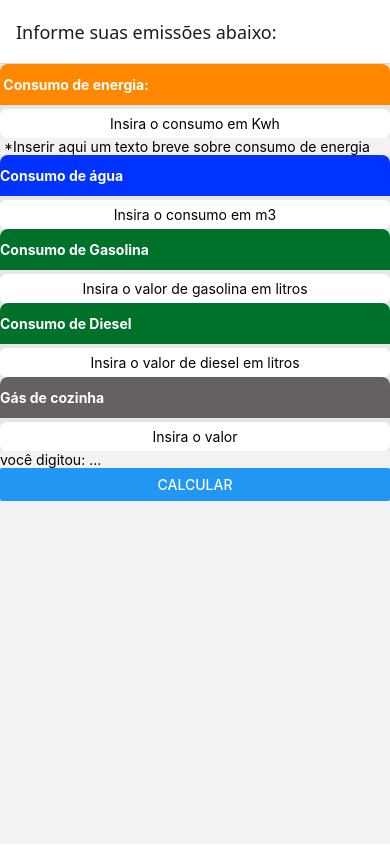
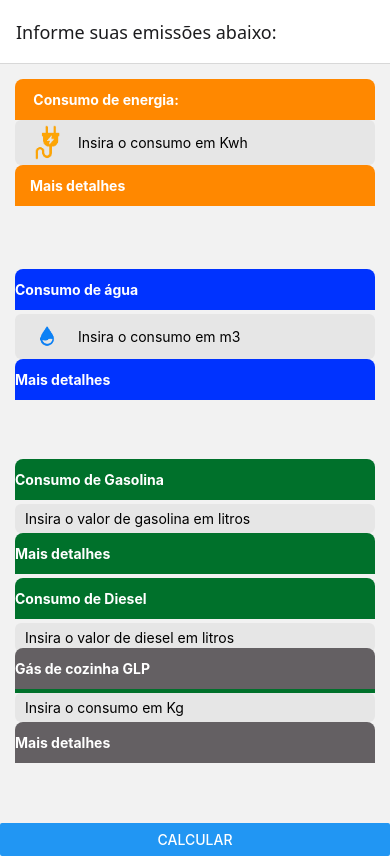
Before and after one commit to marcspaulo/conversor_gee, a React Native app: screen /TelaInicial in a window 390 px wide. Built offline with nearby package versions, Linux system fonts and the light colour scheme.

Commit message:
Estilização do projeto e  responsividade da tela

```diff
--- a/src/telas/entradaemissoes/Entradaemissoes.js
+++ b/src/telas/entradaemissoes/Entradaemissoes.js
@@ -1,7 +1,8 @@
 /* Tela onde será informado os consumos*/
 
 import React, { useState } from 'react';
-import { View, Text, TextInput, Button, StyleSheet, Image } from 'react-native';
+import { View, Text, TextInput, Button, StyleSheet, Image, ScrollView, } from 'react-native';
+import { SafeAreaView } from 'react-native-safe-area-context'
 import styles from './style';
 
 
@@ -14,13 +15,27 @@ export default function Entradaemissoes({ navigation }) {
   const [porteveiculo, setporteveiculo] = useState('');
 
 
+  const [detalhes_energia, setdetalhes_energia] = useState(false);
+  const [detalhes_agua, setdetalhes_agua] = useState(false);
+  const [detalhes_gasolina, setdetalhes_gasolina] = useState(false);
+  const [detalhes_diesel, setdetalhes_diesel] = useState(false);
+  const [detalhes_gas, setdetalhes_gas] = useState(false);
+
+
   return (
+    <SafeAreaView>
       <View>
+        <ScrollView style={styles.scroll}>
 
           {/*<-- Bloco Consumo de energia*/}
           <View style={styles.body}>
 
             <Text style={styles.energia}> Consumo de energia: </Text>
+            <View style={styles.container}>
+              <Image
+                style={styles.icon}
+                source={require('../../../assets/energia.png')} />
+
               <TextInput
                 style={styles.input}
                 placeholder="Insira o consumo em Kwh"
@@ -28,61 +43,168 @@ export default function Entradaemissoes({ navigation }) {
                 value={consumoeletricidade}
                 onChangeText={setconsumoeletricidade}
               ></TextInput>
+            </View>
 
+            <View>
+              <Text
+                style={styles.energia}
+                onPress={() => setdetalhes_energia(!detalhes_energia)}>
+                Mais detalhes </Text>
+
+              {detalhes_energia && (
+                <Text>As emissões de eletricidade são calculadas com base no fator oficial do Sistema Interligado Nacional (SIN), publicado anualmente pelo MCTI.
+                  Esse fator representa a média da matriz elétrica brasileira no ano-base escolhido.
+
+                  Fator utilizado (exemplo 2023): 0,0385 kg CO₂/kWh
+                  Fonte atualizada: MCTI – Fator Médio para Inventários Corporativos
+                  https://www.gov.br/mcti/pt-br/acompanhe-o-mcti/cgcl/paginas/fator-medio-inventarios-corporativos</Text>
+
+              )}
             </View>
-      <Text> *Inserir aqui um texto breve sobre consumo de energia </Text>
-
+          </View>
 
 
 
           {/*<-- Bloco Consumo de água*/}
           <View style={styles.body}>
             <Text style={styles.agua} >Consumo de água</Text>
+
+
+            <View style={styles.container}>
+              <Image
+              style={styles.icon}
+                source={require('../../../assets/agua.png')}/>
               <TextInput
                 style={styles.input}
                 value={consumoagua}
                 onChangeText={setconsumoagua}
+                keyboardType='numeric'
+
                 placeholder="Insira o consumo em m3"
               ></TextInput>
             </View>
+            <View>
+              <Text
+                style={styles.agua}
+                onPress={() => setdetalhes_agua(!detalhes_agua)}>
+                Mais detalhes </Text>
+
+              {detalhes_agua && (
+                <Text>O cálculo considera as emissões geradas em todas as etapas do ciclo da água: captação, tratamento, distribuição e tratamento de esgoto.
+                  Na ausência de dados locais, utilizamos fatores médios internacionais consolidados.
+
+                  Fator utilizado: 0,40 kg CO₂e/m³ (água + esgoto)
+                  Fonte atualizada: UK Government – GHG Conversion Factors 2025
+                  https://www.gov.uk/government/collections/government-conversion-factors-for-company-reporting</Text>
+
+              )}
+            </View>
+          </View>
 
 
-      {/*<-- Bloco Consumo de combustível*/}
+
+
+          {/*<-- Bloco Consumo de Gasolina*/}
           <View style={styles.body}>
             <Text style={styles.gasolina}>Consumo de Gasolina</Text>
+
+             <View style={styles.container}>
               <TextInput
                 style={styles.input}
                 value={consumogasolina}
                 onChangeText={setconsumogasolina}
+                keyboardType='numeric'
+
                 placeholder="Insira o valor de gasolina em litros"
               ></TextInput>
+            </View>
+            <View>
+                <Text
+                  style={styles.gasolina}
+                  onPress={() => setdetalhes_gasolina(!detalhes_gasolina)}>
+                  Mais detalhes </Text>
 
+                {detalhes_gasolina && (
+                  <Text>As emissões de gasolina consideram a combustão completa do combustível no motor. O fator de emissão segue o padrão internacional do IPCC e representa o CO₂ liberado por litro consumido.
+
+                    Fator utilizado: 2,27 kg CO₂ por litro
+                    Como é calculado: Emissões = litros consumidos × 2,27
+                    Fonte: IPCC 2006 – Mobile Combustion
+                    https://www.ipcc-nggip.iges.or.jp/public/2006gl/vol2.html</Text>
+
+                )}
+              </View>
+
+
+
+            {/*<-- Bloco Consumo de Diesel*/}
             <Text style={styles.diesel} >Consumo de Diesel</Text>
+            <View style={styles.container}>
               <TextInput
                 style={styles.input}
                 value={consumodiesel}
                 onChangeText={setconsumodiesel}
+                keyboardType='numeric'
+
                 placeholder="Insira o valor de diesel em litros"
               ></TextInput>
             </View>
 
+            <View>
+              <Text
+                style={styles.diesel}
+                onPress={() => setdetalhes_diesel(!detalhes_diesel)}>
+                Mais detalhes </Text>
+
+              {detalhes_diesel && (
+                <Text>O diesel possui maior densidade energética e, por isso, gera mais CO₂ por litro em comparação à gasolina. O cálculo segue o método oficial do IPCC.
+                  Fator utilizado: 2,68 kg CO₂ por litro
+                  Como é calculado: Emissões = litros consumidos × 2,68
+                  Fonte: IPCC 2006 – Mobile Combustion
+                  https://www.ipcc-nggip.iges.or.jp/public/2006gl/vol2.html</Text>
+
+              )}
+            </View>
+          </View>
+
+
 
           {/*<-- Bloco Gás de cozinha*/}
           <View style={styles.body}>
-        <Text style={styles.gas} >Gás de cozinha</Text>
+            <Text style={styles.gas} >Gás de cozinha GLP</Text>
+
+            <View style={styles.container}>
               <TextInput
                 style={styles.input}
                 value={consumogas}
                 onChangeText={setconsumogas}
-          placeholder="Insira o valor"
+                keyboardType='numeric'
+
+                placeholder="Insira o consumo em Kg"
               ></TextInput>
+            </View>
+            <View>
+              <Text
+                style={styles.gas}
+                onPress={() => setdetalhes_gas(!detalhes_gas)}>
+                Mais detalhes </Text>
+
+              {detalhes_gas && (
+                <Text>O GLP libera CO₂ durante a combustão. O fator de emissão segue as diretrizes do IPCC e é aplicado conforme o peso consumido.
+
+                  Fator utilizado: 2,98 kg CO₂/kg
+                  Botijão de 13 kg → ~38,7 kg CO₂e
+                  Fonte: IPCC 2006 – Guidelines for National Greenhouse Gas Inventories
+                  https://www.ipcc-nggip.iges.or.jp/public/2006gl/vol2.html</Text>
+
+              )}
             </View>
 
 
-      <Text>você digitou: {consumoeletricidade}...{consumoagua}</Text>
+          </View>
 
+          <View>
             <Button
-      style= {styles.button}
               title="Calcular"
               onPress={() =>
                 navigation.navigate('Calculoemissoes', {
@@ -93,17 +215,16 @@ export default function Entradaemissoes({ navigation }) {
                   gas: consumogas
                 })
 
-        }
-      />
-
-    </View >
+              } />
+          </View>
 
 
 
 
+        </ScrollView>
 
-
-
+      </View>
+    </SafeAreaView>
   );
 
 }
--- a/src/telas/entradaemissoes/style.js
+++ b/src/telas/entradaemissoes/style.js
@@ -1,43 +1,78 @@
 /*Aba focada em estilizar a pagina Tela Inicial / Entradaemissoes*/
 
-import { StyleSheet } from 'react-native';
+import { StyleSheet, Dimensions } from 'react-native';
 
 const styles = StyleSheet.create({
 
     body: {
-        flexDirection: 'column',
-        backgroundColor: '#e6e6e6ff',
-        textAlign: 'center',
+        paddingHorizontal: 15,
+        paddingTop: 15,
+        paddingBottom: 20,
+        flex: 1,
+    },
+
+    responsive: {
+        flex: 1,
+        backgroundColor: '#fff',
     },
 
     button: {
+        paddingHorizontal: 15,
+        paddingVertical: 10,
+        backgroundColor: '#fff',
+        borderTopWidth: 1,
+        borderTopColor: '#ddd'
+
+    },
+
+    scroll: {
+        flexGrow: 1,
+    },
+
+    container: {
+        flexDirection: 'row',
+        alignItems: 'center',
+        backgroundColor: '#e6e6e6ff',
+       borderRadius: 6,
+        paddingHorizontal: 10,
+
+    },
+
+    icon: {
+     width: 45,
+        height: 45,
+        resizeMode: 'contain',
+        marginRight: 8,
+
     },
 
 
     input: {
-        flexDirection:'row',
-        flexWrap: 'wrap',
-        backgroundColor: '#fff',
-        textAlign: 'center',
-        borderRadius: 6,
-        paddingHorizontal: 10,
+
+        textAlign: 'left',
         paddingVertical: 6,
         fontSize: 14,
+        flex: 1,
+        alignSelf: 'stretch',
+
     },
 
+
+
     energia: {
-            backgroundColor:'#ff8800',
+        backgroundColor: '#ff8800',
         color: '#fff',
         paddingVertical: 12,
         borderTopLeftRadius: 8,
         borderTopRightRadius: 8,
         fontWeight: 'bold',
-            marginBottom: 4,
+        paddingHorizontal: 15,
+
 
     },
 
     agua: {
-            backgroundColor:'#0033ffff',
+        backgroundColor: '#0033ffff',
         color: '#fff',
         paddingVertical: 12,
         borderTopLeftRadius: 8,
@@ -48,7 +83,7 @@ const styles = StyleSheet.create({
     },
 
     gasolina: {
-            backgroundColor:'#00712bff',
+        backgroundColor: '#00712bff',
         color: '#fff',
         paddingVertical: 12,
         borderTopLeftRadius: 8,
@@ -59,7 +94,7 @@ const styles = StyleSheet.create({
     },
 
     diesel: {
-            backgroundColor:'#00712bff',
+        backgroundColor: '#00712bff',
         color: '#fff',
         paddingVertical: 12,
         borderTopLeftRadius: 8,
@@ -70,7 +105,7 @@ const styles = StyleSheet.create({
     },
 
     gas: {
-            backgroundColor:'#646063ff',
+        backgroundColor: '#646063ff',
         color: '#fff',
         paddingVertical: 12,
         borderTopLeftRadius: 8,
```
Also changed, not shown: assets/agua.png (added), assets/energia.png. Lines whose indentation alone changed are shown as unchanged.
